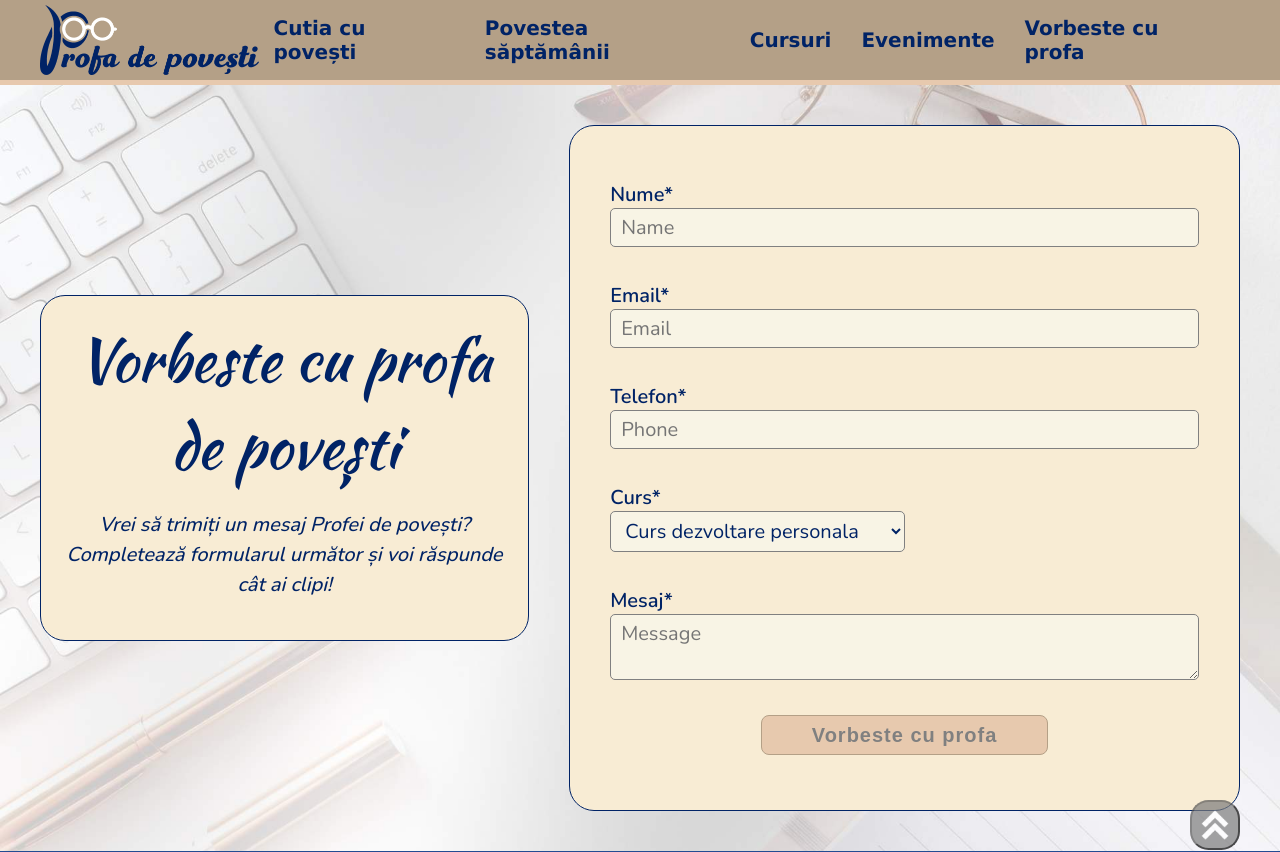
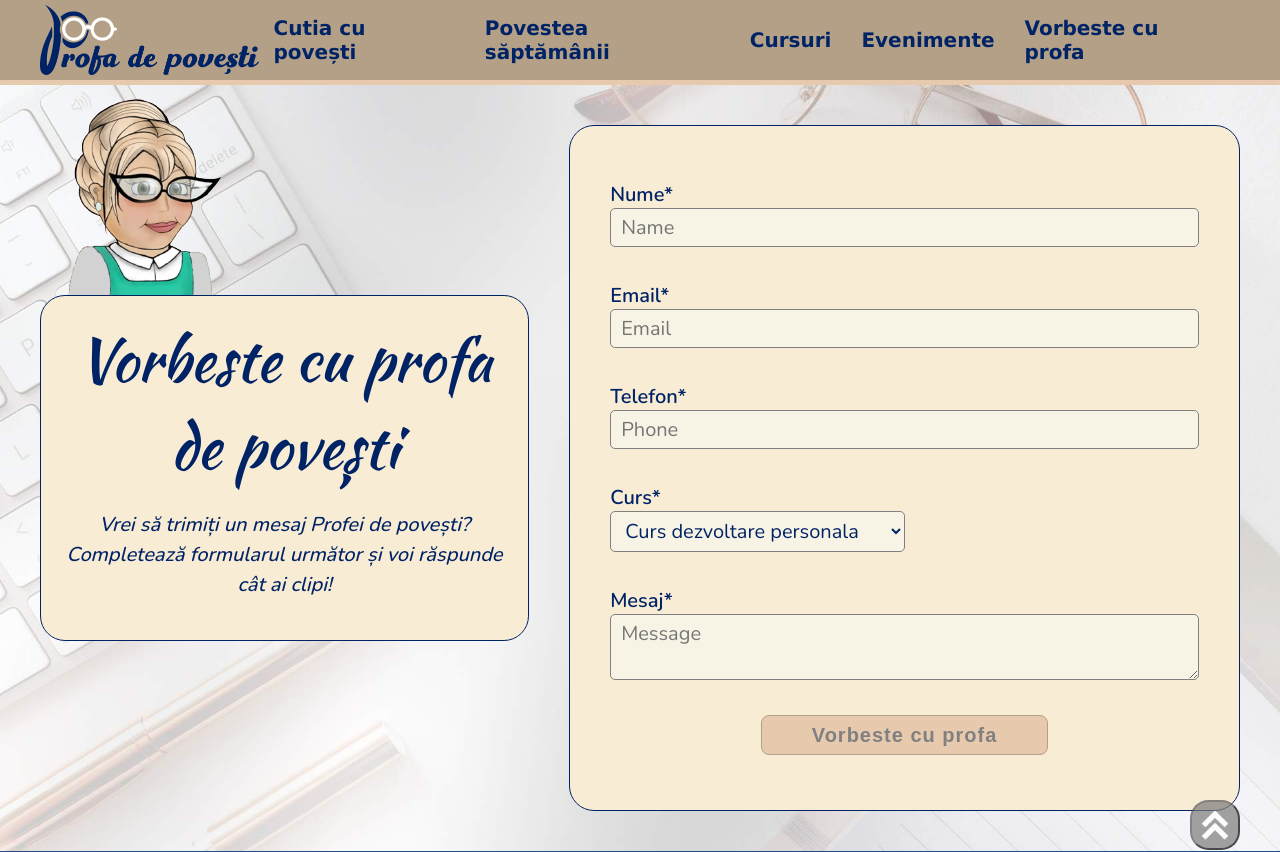
Before and after one commit to Iustin-V/pdp, a React (Create React App) app: page /vorbeste-cu-profa in a window 1280 px wide. Shown: the top 852 px of the page. Built offline with nearby package versions, Linux system fonts and the light colour scheme.

Commit message:
contact form style

```diff
--- a/src/comp/Contact/Contact-Style.tsx
+++ b/src/comp/Contact/Contact-Style.tsx
@@ -24,6 +24,7 @@ export const StyledContactForm = styled.div`
   }
 `;
 export const TextsSection = styled.div`
+ position:relative;
   max-width: 465px;
   height: fit-content;
   border-radius: 25px;
@@ -35,16 +36,33 @@ export const TextsSection = styled.div`
   }
 
   @media (max-width: 1200px) {
+    margin-top:100px;
     width: 100%;
     max-width: calc(100% - 40px);
     margin-bottom: 20px;
   }
   @media (max-width: 768px) {
+  margin-top:50px;
     p {
       margin-bottom: 0;
     }
   }
 `;
+export const StyledImageTeacher=styled.img`
+    -webkit-transform: scaleX(-1);
+    transform: scaleX(-1) translateY(-100%);
+    position:absolute;
+    top:-1px;
+
+    @media (max-width: 1200px) {
+    height:120px;
+    object-fit:contain;
+  }
+  @media (max-width: 768px) {
+    height:80px;
+    object-fit:contain;
+  }
+`
 
 export const StyledForm = styled.form`
   border-radius: 25px;
@@ -156,6 +174,7 @@ export const StyledSelect = styled.select`
   }
 
   @media (max-width: 768px) {
+     width: 100%;
     font-size: ${fontSizes.mobile.paragraph.small};
   }
 `;
--- a/src/comp/Contact/Contact.tsx
+++ b/src/comp/Contact/Contact.tsx
@@ -10,7 +10,8 @@ import {
   StyledLabel,
   StyledError,
   ContactFormBackground,
-  TextsSection
+  TextsSection,
+  StyledImageTeacher
 } from "./Contact-Style";
 import { colors } from "../../generalStyle";
 import React, {useEffect } from "react";
@@ -20,6 +21,7 @@ import {
   nameValidation,
   phoneValidation,
 } from "../../inputsValidations";
+import teachericon from "../images/teacher-icon.png"
 
 export interface formFields {
   name: string;
@@ -96,7 +98,9 @@ export const Contact = () => {
   return (
       <ContactFormBackground>
     <StyledContactForm>
+
       <TextsSection>
+        <StyledImageTeacher src={teachericon} alt="teachericon"></StyledImageTeacher>
       <TitleSection color={colors.primary.base}>
         Vorbeste cu profa de povești
       </TitleSection>
```
Also changed, not shown: src/comp/images/teacher-icon.png (added).
